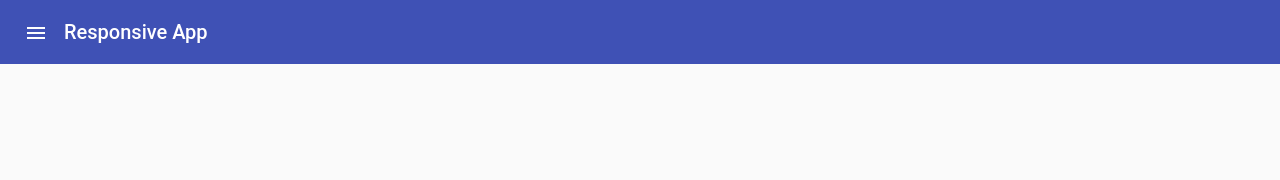
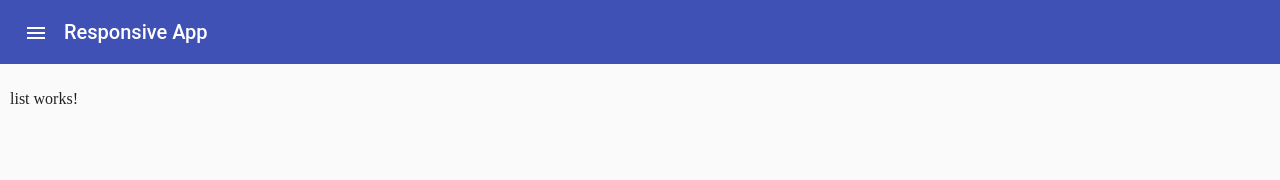
Before and after one commit to andreslon/CEDE_NET_ANGULAR, an Angular app in the folder cedesistemas-app/: page /users in a window 1280 px wide. Before the commit this address led to /. Shown: the top 180 px of the page. Built offline with nearby package versions, Linux system fonts and the light colour scheme.

Commit message:
creacion de modulo de usuarios

```diff
--- a/cedesistemas-app/src/app/app.module.ts
+++ b/cedesistemas-app/src/app/app.module.ts
@@ -10,6 +10,7 @@ import { HomeComponent } from './home/home.component';
 
 import {  welcomePipe } from './shared/pipes/welcome-pipe';
 import { RankingColorPipe } from './shared/pipes/rankingcolor-pipe';
+import { UsersModule } from './users/users.module';
 
 @NgModule({
   declarations: [
@@ -22,7 +23,8 @@ import { RankingColorPipe } from './shared/pipes/rankingcolor-pipe';
   imports: [
     BrowserModule,
     AppRoutingModule,
-    MaterialModule
+    MaterialModule,
+    UsersModule
   ],
   providers: [],
   bootstrap: [AppComponent]
--- /dev/null
+++ b/cedesistemas-app/src/app/users/list/list.component.html
@@ -0,0 +1,3 @@
+<p>
+  list works!
+</p>
--- /dev/null
+++ b/cedesistemas-app/src/app/users/list/list.component.ts
@@ -0,0 +1,15 @@
+import { Component, OnInit } from '@angular/core';
+
+@Component({
+  selector: 'app-list',
+  templateUrl: './list.component.html',
+  styleUrls: ['./list.component.scss']
+})
+export class ListComponent implements OnInit {
+
+  constructor() { }
+
+  ngOnInit() {
+  }
+
+}
--- /dev/null
+++ b/cedesistemas-app/src/app/users/users.routes.ts
@@ -0,0 +1,9 @@
+import { Routes } from '@angular/router';
+import { ListComponent } from './list/list.component';
+
+export const ROUTES: Routes =[
+    {
+        path:"users",
+        component: ListComponent
+    }
+];
```
Also changed, not shown: cedesistemas-app/src/app/users/users.module.ts (added, +14 -0 lines), cedesistemas-app/src/app/users/list/list.component.scss (added).
